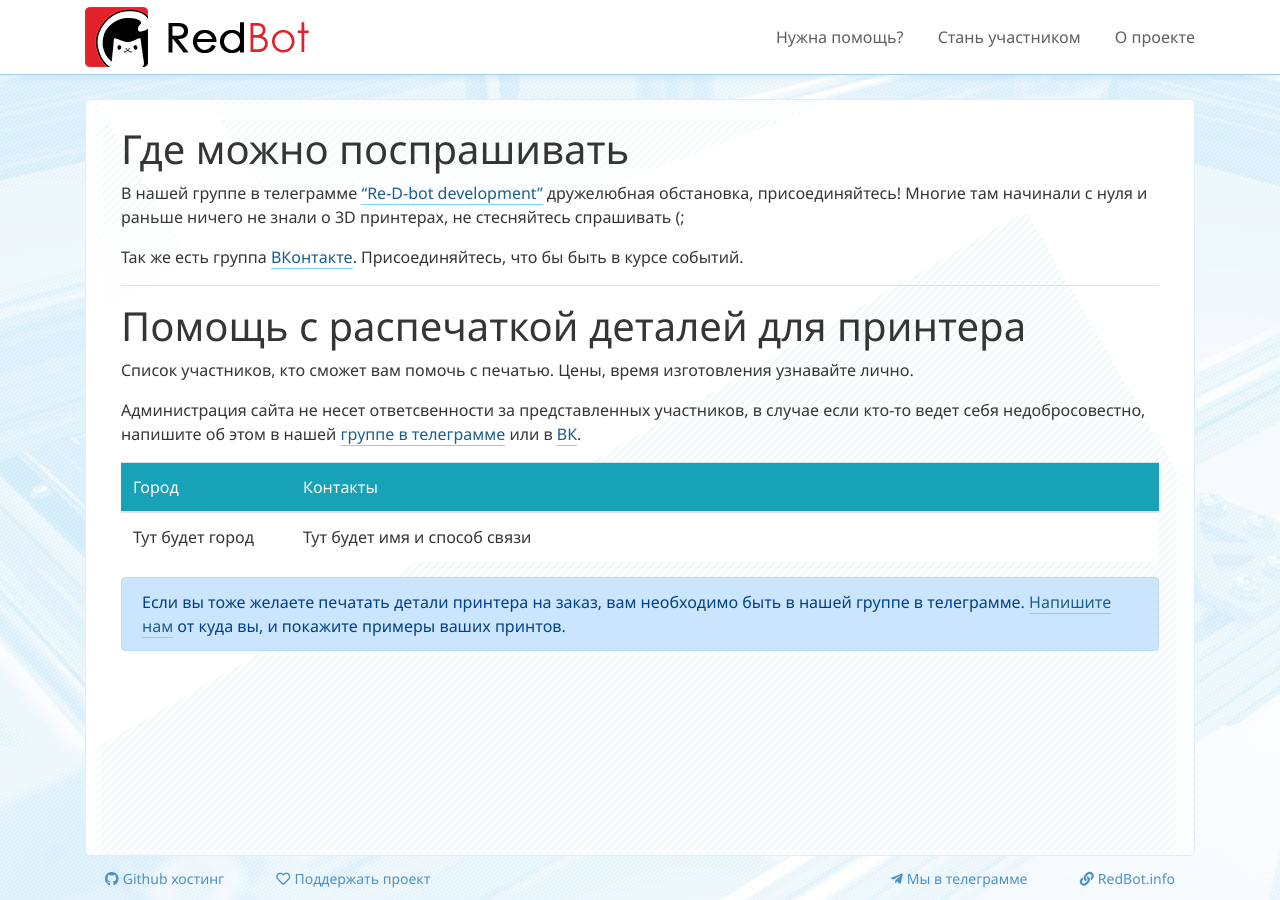
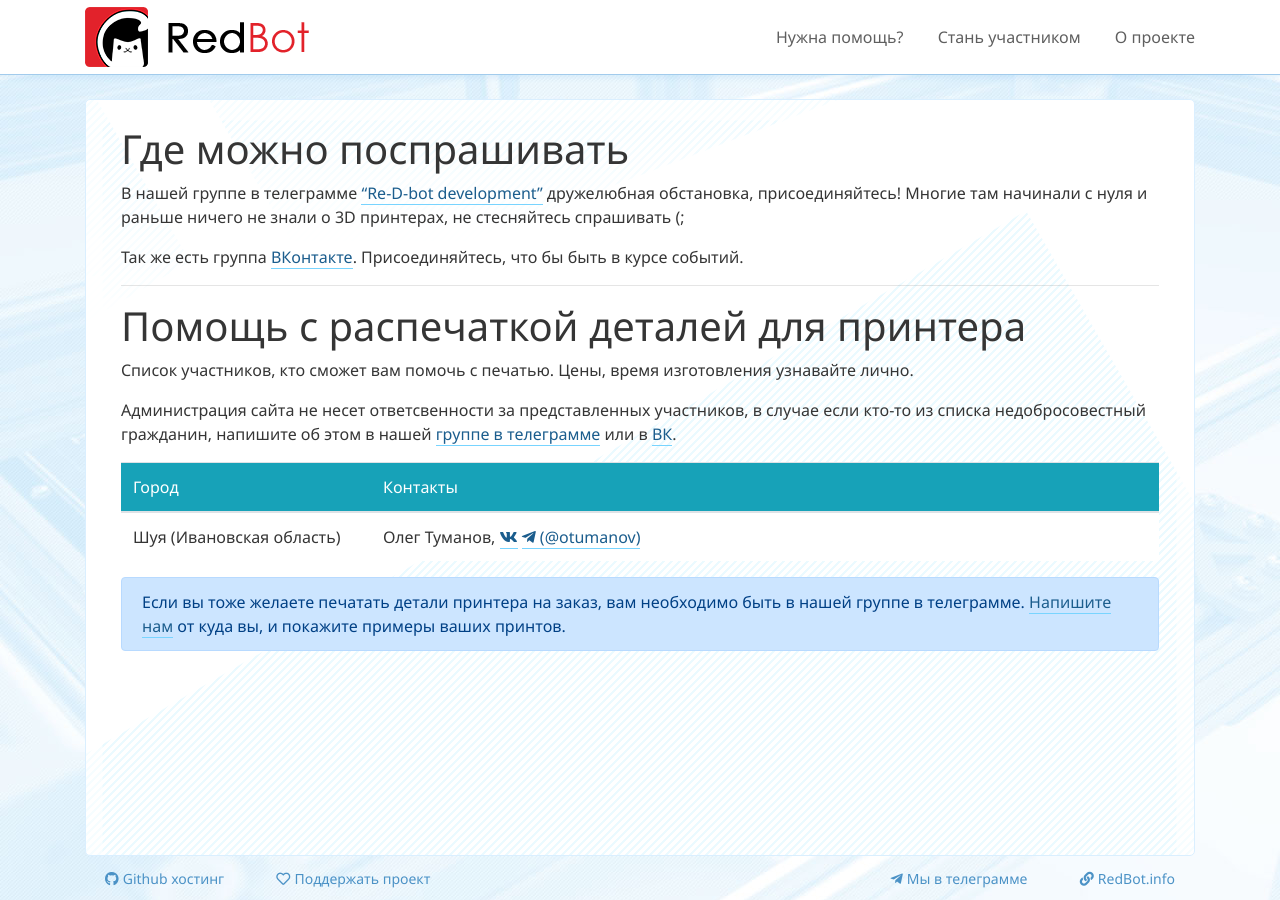
Before and after one commit to NickRimmer/RedBot, a Jekyll site: the page built from pages/ru/help.md, in a window 1280 px wide. Built offline with Jekyll 4.4.1, drawn with Linux system fonts in a browser that asks for light colours; nearby versions of some CDN libraries; comment, search, counter and statistics services are not loaded.

Commit message:
update users

```diff
--- a/_sass/_main.scss
+++ b/_sass/_main.scss
@@ -73,6 +73,6 @@ ul.list-style-1{
 
 table.help-print-table{
     tr td:nth-child(1){
-        width: 170px;
+        width: 250px;
     }
 }
--- a/pages/ru/help.md
+++ b/pages/ru/help.md
@@ -14,11 +14,11 @@ breadcrumb_hide: true
 # Помощь с распечаткой деталей для принтера
 Список участников, кто сможет вам помочь с печатью. Цены, время изготовления узнавайте лично.
 
-Администрация сайта не несет ответсвенности за представленных участников, в случае если кто-то ведет себя недобросовестно, напишите об этом в нашей [группе в телеграмме](https://t.me/redbot_ru){:target="_blank"} или в [ВК](https://vk.com/re_d_bot){:target="_blank"}.
+Администрация сайта не несет ответсвенности за представленных участников, в случае если кто-то из списка недобросовестный гражданин, напишите об этом в нашей [группе в телеграмме](https://t.me/redbot_ru){:target="_blank"} или в [ВК](https://vk.com/re_d_bot){:target="_blank"}.
 
 Город | Контакты
 - | -
-Тут будет город | Тут будет имя и способ связи
+Шуя (Ивановская область) | Олег Туманов, [<i class="fab fa-vk"></i>](https://vk.com/oitumanov){:target="_blank"} [<i class="fab fa-telegram-plane"></i> (@otumanov)](https://t.me/otumanov){:target="_blank"}
 {:.table .help-print-table}
 
 Если вы тоже желаете печатать детали принтера на заказ, вам необходимо быть в нашей группе в телеграмме. [Напишите нам](https://github.com/NickRimmer/RedBot/issues){:target="_blank"} от куда вы, и покажите примеры ваших принтов.
```
